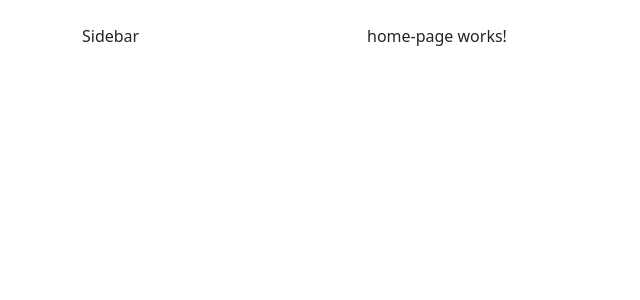
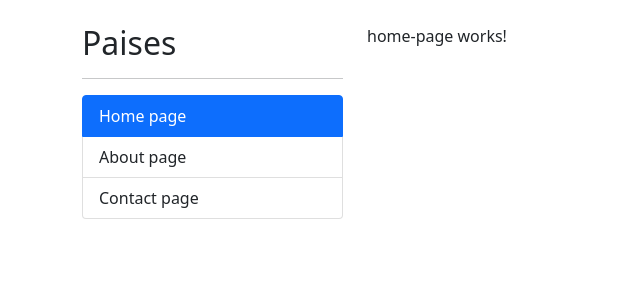
Before and after one commit to RobertoIrigoyen/04-country-app, an Angular app: page / in a window 1280 px wide. Before the commit this address led to /home. Shown: the top 300 px of the page, without its empty margins (0-640 px from the left). Built offline with nearby package versions, Linux system fonts and the light colour scheme.

Commit message:
Añadir rutas sidebar

```diff
--- a/src/app/app.component.html
+++ b/src/app/app.component.html
@@ -1,6 +1,6 @@
 <div class="row mt-4">
   <div class="col-3">
-    Sidebar
+    <shared-sidebar></shared-sidebar>
   </div>
   <div class="col">
     <router-outlet></router-outlet>
--- /dev/null
+++ b/src/app/shared/components/sidebar/sidebar.component.html
@@ -0,0 +1,8 @@
+<h2>Paises</h2>
+<hr>
+<ul class="list-group">
+    <li routerLink="" routerLinkActive="active" [routerLinkActiveOptions]="{exact: true}" class="list-group-item">Home
+        page</li>
+    <li routerLink="about" routerLinkActive="active" class="list-group-item">About page</li>
+    <li routerLink="contact" routerLinkActive="active" class="list-group-item">Contact page</li>
+</ul>
```
Also changed, not shown: src/app/app-routing.module.ts (+7 -2 lines), src/app/shared/components/sidebar/sidebar.component.ts (added, +10 -0 lines), src/app/shared/shared.module.ts (+13 -3 lines), src/app/shared/components/sidebar/sidebar.component.scss (added), 1 other file (tests, documents, lock files or other folders).
